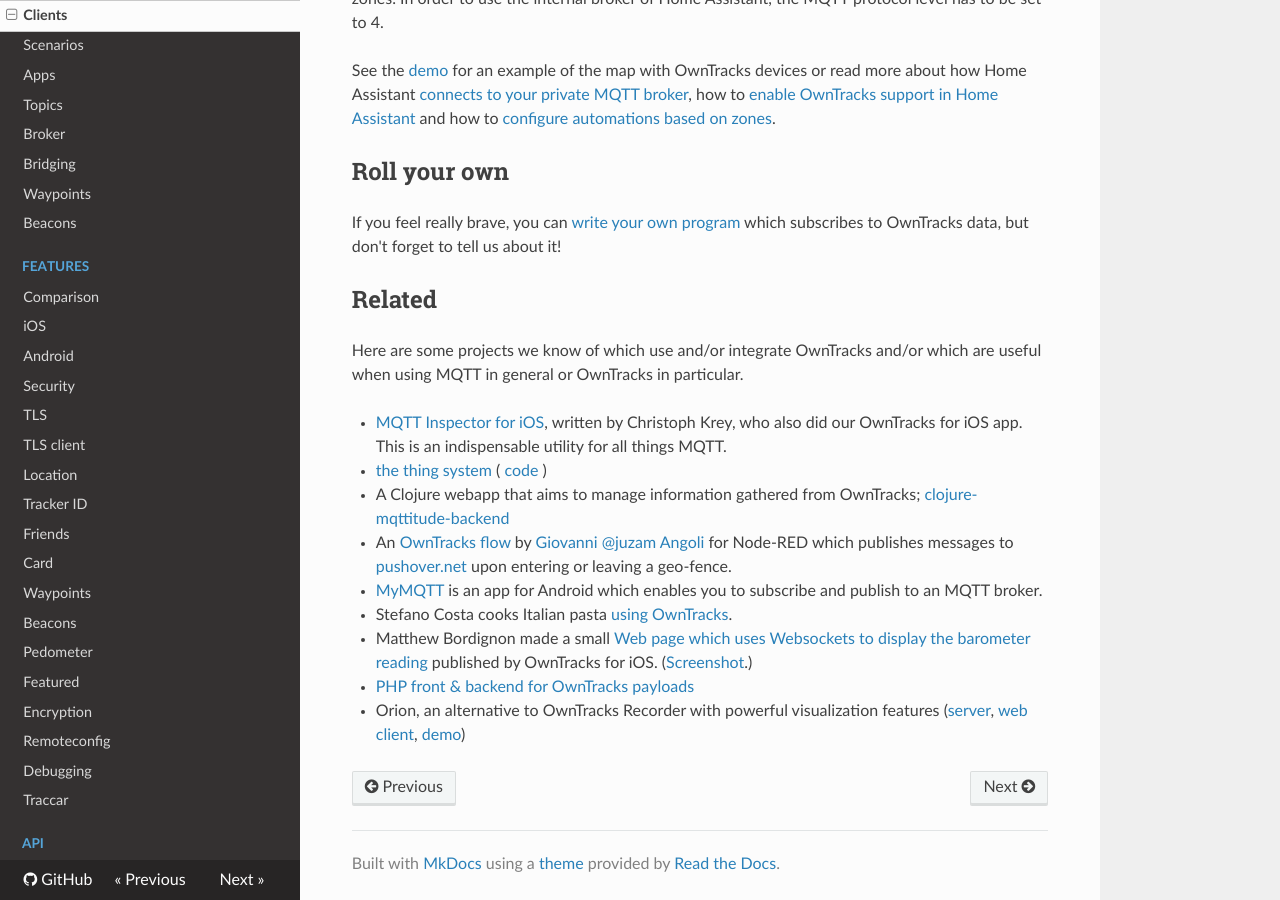
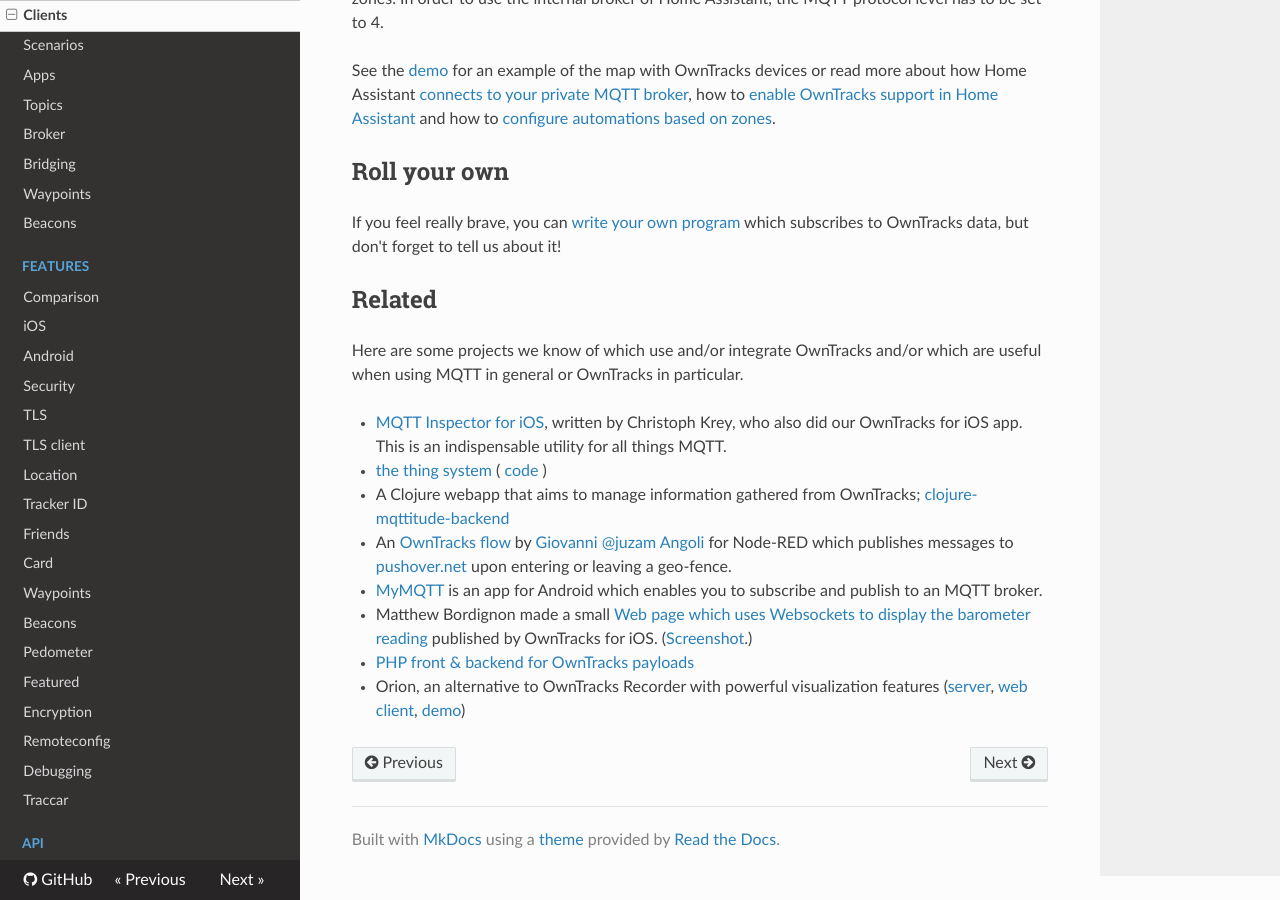
Before and after one commit to owntracks/booklet, an MkDocs documentation site: the page built from docs/guide/clients.md, in a window 1280 px wide and 900 px high, scrolled down 2784 px. Built offline with MkDocs 1.6.1, drawn with Linux system fonts in a browser that asks for light colours; nearby versions of some CDN libraries; old or Windows-style settings are respelled for this version of MkDocs.

Commit message:
Remove broken link

```diff
--- a/docs/guide/clients.md
+++ b/docs/guide/clients.md
@@ -71,7 +71,6 @@ which are useful when using MQTT in general or OwnTracks in particular.
 * A Clojure webapp that aims to manage information gathered from OwnTracks; [clojure-mqttitude-backend](https://github.com/razorinc/clojure-mqttitude-backend)
 * An [OwnTracks flow](http://flows.nodered.org/flow/ab31cd939f2e73503fb0) by [Giovanni @juzam Angoli](https://twitter.com/juzam) for Node-RED which publishes messages to [pushover.net](https://pushover.net) upon entering or leaving a geo-fence.
 * [MyMQTT](https://play.google.com/store/apps/details?id=at.tripwire.mqtt.client) is an app for Android which enables you to subscribe and publish to an MQTT broker.
-* Stefano Costa cooks Italian pasta [using OwnTracks](https://github.com/bluewindthings/butta-la-pasta).
 * Matthew Bordignon made a small [Web page which uses Websockets to display the barometer reading](https://github.com/matbor/Owntracks-Barometer) published by OwnTracks for iOS. ([Screenshot](https://twitter.com/OwnTracks/status/623823420053172224).)
 * [PHP front & backend for OwnTracks payloads](https://github.com/tomyvi/php-owntracks-recorder)
 * Orion, an alternative to OwnTracks Recorder with powerful visualization features ([server](https://github.com/LINKIWI/orion-server), [web client](https://github.com/LINKIWI/orion-web), [demo](https://linkiwi.github.io/orion-web))
```
